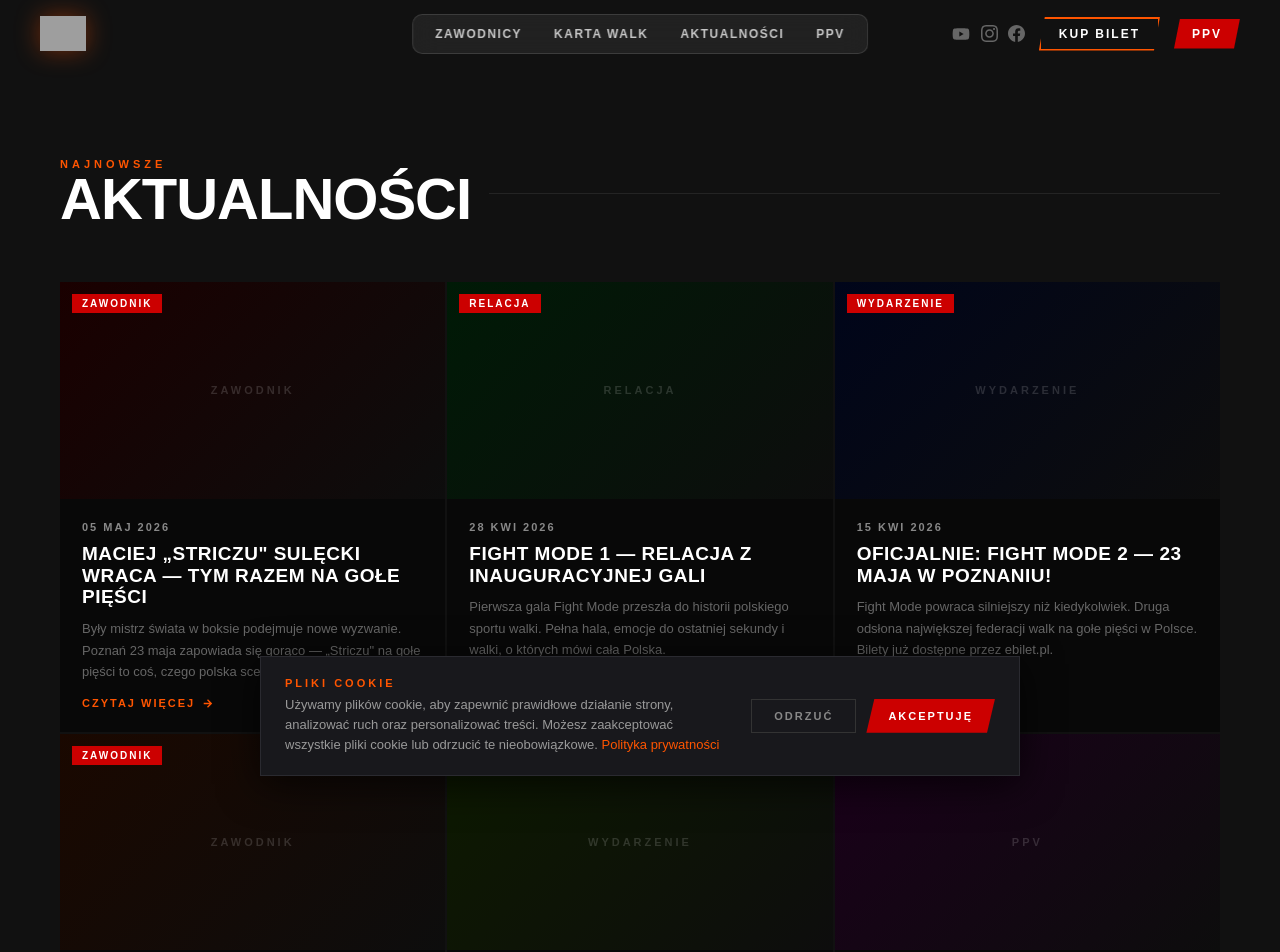
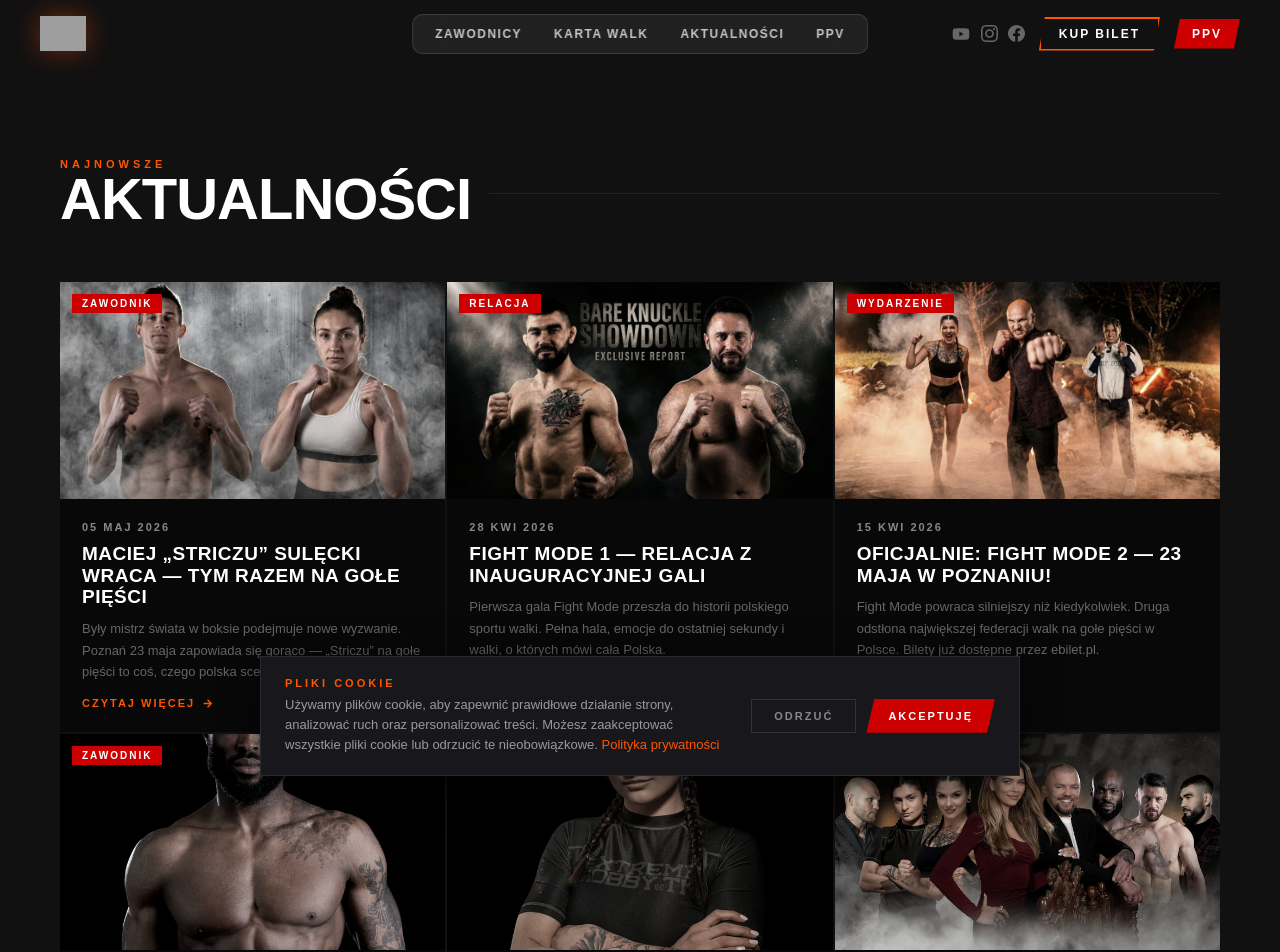
Before and after one commit to inca1122/Fight-mode, a React (Vite) app: page /Fight-mode/aktualnosci in a window 1280 px wide. Shown: the top 952 px of the page. Built offline with nearby package versions, Linux system fonts and the light colour scheme; grey boxes are pictures that could not be loaded.

Commit message:
Fix News page: add real images, sync text with Home

```diff
--- a/src/pages/News.tsx
+++ b/src/pages/News.tsx
@@ -1,11 +1,43 @@
+const BASE = import.meta.env.BASE_URL;
+
 export default function News() {
   const articles = [
-    { date: '05 Maj 2026', cat: 'Zawodnik', bg: 'linear-gradient(135deg,#1a0000,#0d0d0d)', title: 'Maciej „Striczu" Sulęcki wraca — tym razem na gołe pięści', exc: 'Były mistrz świata w boksie podejmuje nowe wyzwanie. Poznań 23 maja zapowiada się gorąco — „Striczu" na gołe pięści to coś, czego polska scena jeszcze nie widziała.' },
-    { date: '28 Kwi 2026', cat: 'Relacja', bg: 'linear-gradient(135deg,#001a06,#0d0d0d)', title: 'Fight Mode 1 — relacja z inauguracyjnej gali', exc: 'Pierwsza gala Fight Mode przeszła do historii polskiego sportu walki. Pełna hala, emocje do ostatniej sekundy i walki, o których mówi cała Polska.' },
-    { date: '15 Kwi 2026', cat: 'Wydarzenie', bg: 'linear-gradient(135deg,#00051a,#0d0d0d)', title: 'Oficjalnie: Fight Mode 2 — 23 maja w Poznaniu!', exc: 'Fight Mode powraca silniejszy niż kiedykolwiek. Druga odsłona największej federacji walk na gołe pięści w Polsce. Bilety już dostępne przez ebilet.pl.' },
-    { date: '02 Kwi 2026', cat: 'Zawodnik', bg: 'linear-gradient(135deg,#1a0800,#0d0d0d)', title: 'Henry Fadipe dołącza do Fight Mode 2', exc: 'Dynamiczny pięściarz z niebezpiecznym prawym prostym oficjalnie potwierdzony na gali w Poznaniu.' },
-    { date: '20 Mar 2026', cat: 'Wydarzenie', bg: 'linear-gradient(135deg,#0d1a00,#0d0d0d)', title: 'Walka kobiet na karcie Fight Mode 2', exc: 'Dominika Rybak vs Jessica Kusz — starcie dwóch polskich mistrzyń w kategorii do 65 kg.' },
-    { date: '10 Mar 2026', cat: 'PPV', bg: 'linear-gradient(135deg,#1a001a,#0d0d0d)', title: 'PPV Fight Mode 2 już dostępny na fightmode.tv', exc: 'Oglądaj Fight Mode 2 na żywo z każdego miejsca na świecie. Bez reklam, bez opóźnień.' },
+    {
+      img: 'news2.jpg',
+      date: '05 Maj 2026', cat: 'Zawodnik',
+      title: 'Maciej „Striczu” Sulęcki wraca — tym razem na gołe pięści',
+      exc: 'Były mistrz świata w boksie podejmuje nowe wyzwanie. Poznań 23 maja zapowiada się gorąco — „Striczu” na gołe pięści to coś, czego polska scena jeszcze nie widziała.',
+    },
+    {
+      img: 'news3.jpg',
+      date: '28 Kwi 2026', cat: 'Relacja',
+      title: 'Fight Mode 1 — relacja z inauguracyjnej gali',
+      exc: 'Pierwsza gala Fight Mode przeszła do historii polskiego sportu walki. Pełna hala, emocje do ostatniej sekundy i walki, o których mówi cała Polska.',
+    },
+    {
+      img: 'news1.jpg',
+      date: '15 Kwi 2026', cat: 'Wydarzenie',
+      title: 'Oficjalnie: Fight Mode 2 — 23 maja w Poznaniu!',
+      exc: 'Fight Mode powraca silniejszy niż kiedykolwiek. Druga odstłona największej federacji walk na gołe pięści w Polsce. Bilety już dostępne przez ebilet.pl.',
+    },
+    {
+      img: 'fighters/fadipe.jpg',
+      date: '02 Kwi 2026', cat: 'Zawodnik',
+      title: 'Henry Fadipe dołącza do Fight Mode 2',
+      exc: 'Dynamiczny pięściarz z niebezpiecznym prawym prostym oficjalnie potwierdzony na gali w Poznaniu.',
+    },
+    {
+      img: 'fighters/kusz.jpg',
+      date: '20 Mar 2026', cat: 'Wydarzenie',
+      title: 'Walka kobiet na karcie Fight Mode 2',
+      exc: 'Dominika Rybak vs Jessica Kusz — starcie dwóch polskich mistrzyń w kategorii do 65 kg.',
+    },
+    {
+      img: 'gala-photo.jpg',
+      date: '10 Mar 2026', cat: 'PPV',
+      title: 'PPV Fight Mode 2 już dostępny na fightmode.tv',
+      exc: 'Oglądaj Fight Mode 2 na żywo z każdego miejsca na świecie. Bez reklam, bez opóźnień.',
+    },
   ];
 
   return (
@@ -22,14 +54,24 @@ export default function News() {
           {articles.map((a, i) => (
             <article key={i} className="nc">
               <div className="nc__imgw">
-                <div className="nc__ph" style={{ background: a.bg }}>{a.cat}</div>
+                <img
+                  className="nc__img"
+                  src={`${BASE}images/${a.img}`}
+                  alt={a.title}
+                  loading="lazy"
+                />
                 <span className="nc__cat">{a.cat}</span>
               </div>
               <div className="nc__body">
                 <div className="nc__meta">{a.date}</div>
                 <h3 className="nc__title">{a.title}</h3>
                 <p className="nc__exc">{a.exc}</p>
-                <a href="#" className="nc__lnk">Czytaj więcej <svg width="13" height="13" viewBox="0 0 24 24" fill="none" stroke="currentColor" strokeWidth="2.5"><path d="M5 12h14M12 5l7 7-7 7"/></svg></a>
+                <a href="#" className="nc__lnk">
+                  Czytaj więcej{' '}
+                  <svg width="13" height="13" viewBox="0 0 24 24" fill="none" stroke="currentColor" strokeWidth="2.5">
+                    <path d="M5 12h14M12 5l7 7-7 7"/>
+                  </svg>
+                </a>
               </div>
             </article>
           ))}
```
Also changed, not shown: 2 other files (tests, documents, lock files or other folders).
